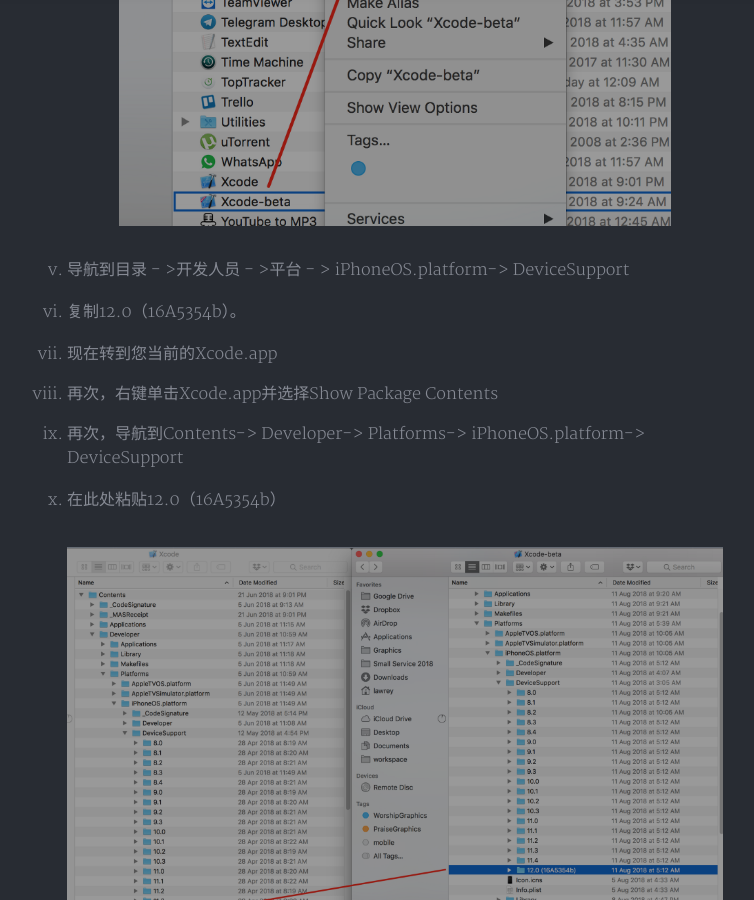
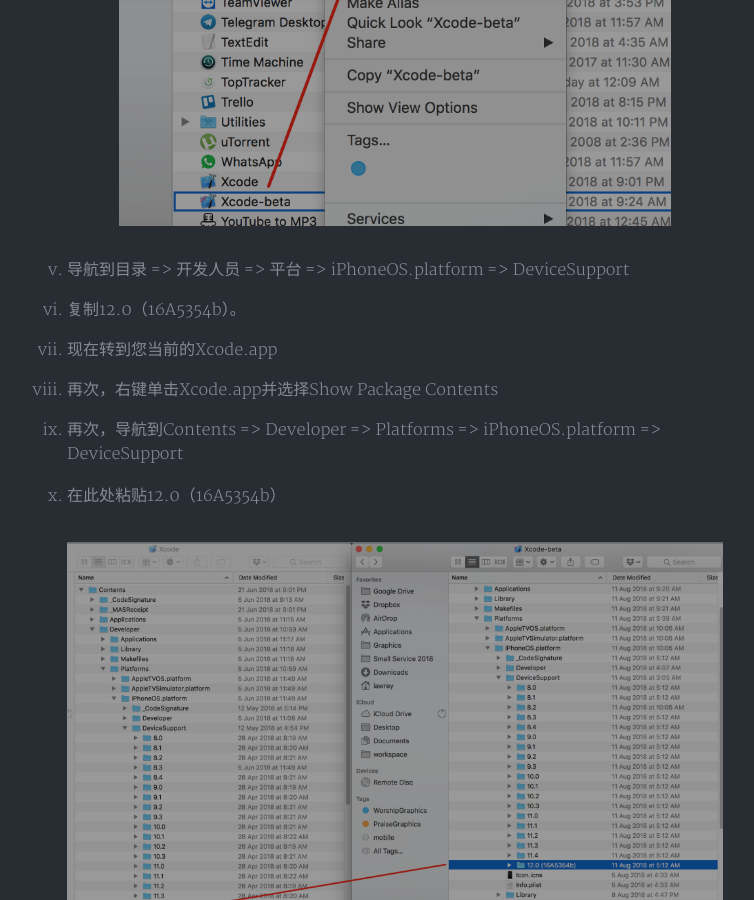
Before and after one commit to june111/june111.github.io, a Jekyll site: the page built from _posts/2018-12-12-front-end-build-tool-env.md, in a window 1280 px wide and 900 px high, scrolled down 8176 px. Shown: the whole window, without its empty margins (277-1031 px from the left). Built offline with Jekyll 4.4.1, drawn with Linux system fonts in a browser that asks for light colours; nearby versions of some CDN libraries; comment, search, counter and statistics services are not loaded; a style sheet for code colours, icons or effects is not loaded.

Commit message:
add hack

```diff
--- a/_posts/2018-12-12-front-end-build-tool-env.md
+++ b/_posts/2018-12-12-front-end-build-tool-env.md
@@ -183,7 +183,7 @@
 
 	如果不想升级 Xcode 的话，可以安装一下步骤 hack 一下：
 
-	1. 前往 [Developer Portal]() 用 apple id 登陆，首次登陆会让授权和同意协议。
+	1. 前往 [Developer Portal](https://developer.apple.com/download/) 用 apple id 登陆，首次登陆会让授权和同意协议。
 
 	2. 下载最新的 Xcode 测试版（撰写本文时为Xcode 10.1）。如果无法下载的话，可以直接[下载](https://pan.baidu.com/s/1nHAEYcz4w_-CZIDs2oMVPg)我打包的文件，然后跳到第7步。
 
@@ -194,13 +194,11 @@
 		![打开Package Contents]({{site.baseurl}}/assets/img/post/2018-12-12/open-xcode-2.png)
 		</a>
 
-	5. 导航到目录 - >开发人员 - >平台 - > iPhoneOS.platform-> DeviceSupport
+	5. 导航到目录 => 开发人员 => 平台 => iPhoneOS.platform => DeviceSupport
 	6. 复制12.0（16A5354b）。
-
-
 	7. 现在转到您当前的Xcode.app
 	8. 再次，右键单击Xcode.app并选择Show Package Contents
-	9. 再次，导航到Contents-> Developer-> Platforms-> iPhoneOS.platform-> DeviceSupport
+	9. 再次，导航到Contents => Developer => Platforms => iPhoneOS.platform => DeviceSupport
 	10. 在此处粘贴12.0（16A5354b）
 
 		<a data-fancybox="gallery" href="{{site.baseurl}}/assets/img/post/2018-12-12/copy-content.png">
```
